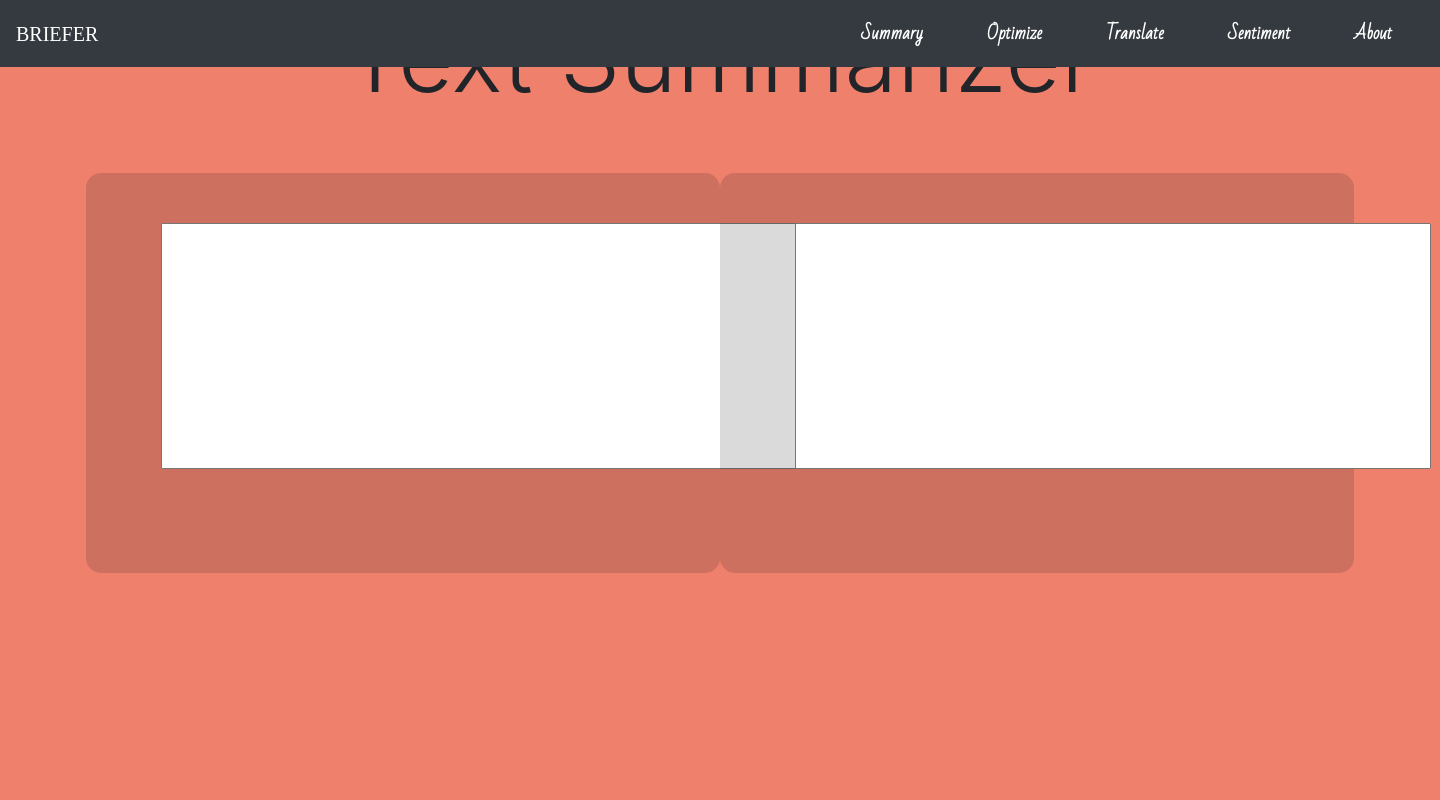
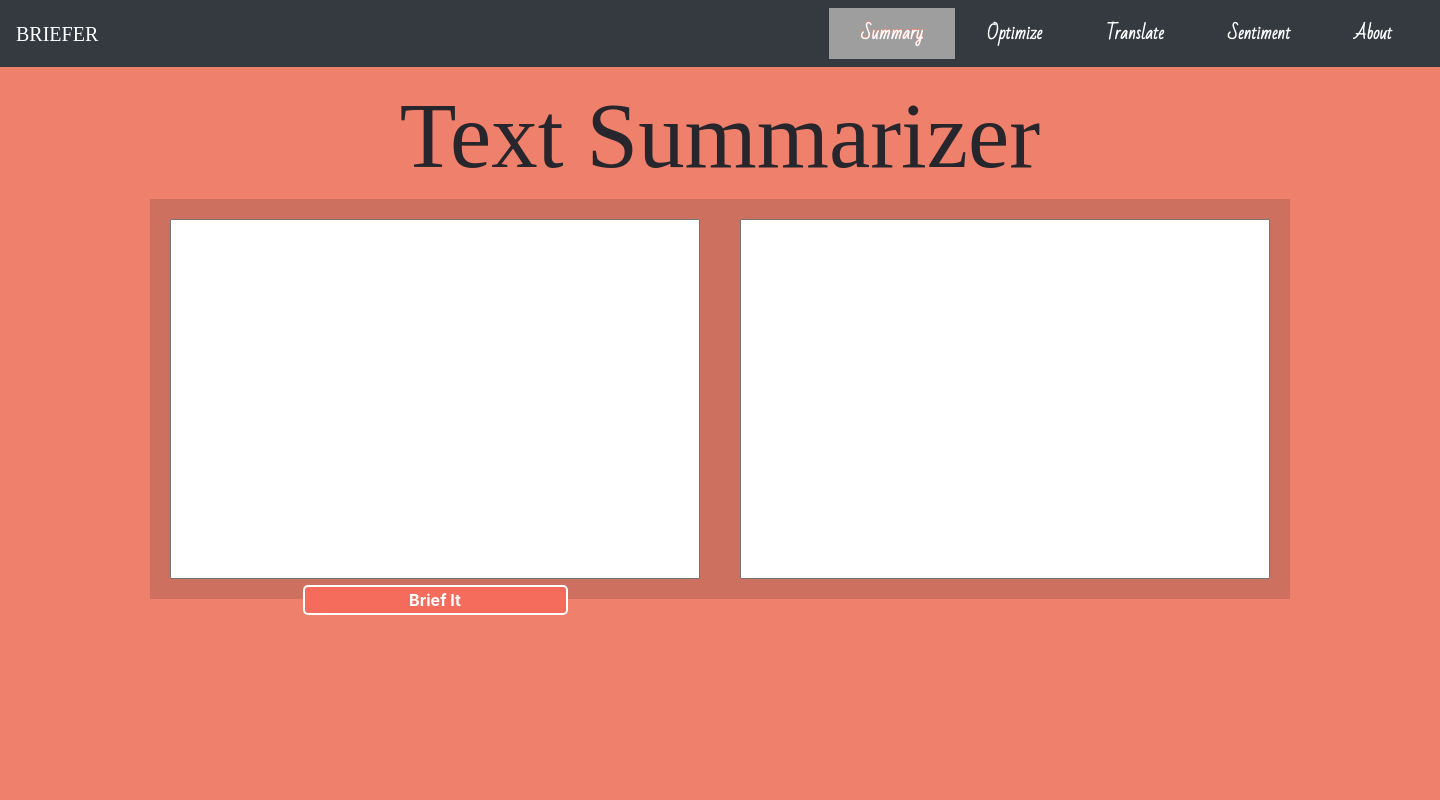
Before and after one commit to Apoorva2599/DjangoMajor, a Django app: page /Summary in a window 1440 px wide; the page is wider, and only the part inside the window is pictured. Run offline with Django 3.2, Linux system fonts and the light colour scheme; some libraries are stand-ins or nearby versions; some web fonts are replaced; grey boxes are pictures that could not be loaded.

Commit message:
Sentiment and UI Complete

```diff
--- a/BrieferMajor/BrieferApp/views.py
+++ b/BrieferMajor/BrieferApp/views.py
@@ -11,12 +11,7 @@ nltk.download('punkt')
 from nltk.sentiment.vader import SentimentIntensityAnalyzer
 import language_tool_python
 import pandas as pd
-from bokeh.io import output_file, show
-from bokeh.palettes import Category20c
-from bokeh.plotting import figure
-from bokeh.transform import cumsum
 from numpy import pi
-from bokeh.embed import components
 from googletrans import Translator, LANGUAGES
 
 # Create your views here.
@@ -35,7 +30,7 @@ def Sentiment(request):
         print(text)
         sid = SentimentIntensityAnalyzer()
 
-        message_text = '''It seems to me we are in the middle of no man's land with respect to the  following:  Opec production speculation, Mid east crisis and renewed  tensions, US elections and what looks like a slowing economy (?), and no real weather anywhere in the world. I think it would be most prudent to play  the markets from a very flat price position and try to day trade more aggressively. I have no intentions of outguessing Mr. Greenspan, the US. electorate, the Opec ministers and their new important roles, The Israeli and Palestinian leaders, and somewhat importantly, Mother Nature.  Given that, and that we cannot afford to lose any more money, and that Var seems to be a problem, let's be as flat as possible. I'm ok with spread risk  (not front to backs, but commodity spreads). The morning meetings are not inspiring, and I don't have a real feel for  everyone's passion with respect to the markets.  As such, I'd like to ask  John N. to run the morning meetings on Mon. and Wed.  Thanks. Jeff'''
+        #message_text = '''It seems to me we are in the middle of no man's land with respect to the  following:  Opec production speculation, Mid east crisis and renewed  tensions, US elections and what looks like a slowing economy (?), and no real weather anywhere in the world. I think it would be most prudent to play  the markets from a very flat price position and try to day trade more aggressively. I have no intentions of outguessing Mr. Greenspan, the US. electorate, the Opec ministers and their new important roles, The Israeli and Palestinian leaders, and somewhat importantly, Mother Nature.  Given that, and that we cannot afford to lose any more money, and that Var seems to be a problem, let's be as flat as possible. I'm ok with spread risk  (not front to backs, but commodity spreads). The morning meetings are not inspiring, and I don't have a real feel for  everyone's passion with respect to the markets.  As such, I'd like to ask  John N. to run the morning meetings on Mon. and Wed.  Thanks. Jeff'''
 
         message = text
 
@@ -47,8 +42,9 @@ def Sentiment(request):
         d={}
         for key in sorted(scores):
             print('{0}: {1}, '.format(key, scores[key]), end='')
-            d.update({key:scores[key]})
-        print(d.keys())
+            val = round(scores[key]*100,2)
+            d.update({key:val})
+        print(d)
 
         d.update({"flag":1,"text":text})
 
--- a/BrieferMajor/Templates/Summary.html
+++ b/BrieferMajor/Templates/Summary.html
@@ -12,23 +12,10 @@
         <link href='https://fonts.googleapis.com/css?family=Cabin Sketch' rel='stylesheet'>
         <link rel="stylesheet" href="{% static 'css/bootstrap.min.css' %}">
         <link rel="stylesheet" href="{% static 'css/home.css' %}">
+        <link rel="stylesheet" href="{% static 'css/summary_translate.css' %}">
         <script src="{% static 'js/jquery-3.5.1.min.js' %}"></script>
         <script src="{% static 'js/bootstrap.min.js' %}"></script>
         <!-- <script src="https://ajax.googleapis.com/ajax/libs/jquery/2.1.4/jquery.min.js"></script> -->
-
-
-
-        <style>
-          textarea{
-            resize:none;
-            margin: 50px 50px 50px 60px;
-          }
-          .col-sm-6{
-            margin-top:50px;
-            border-radius: 15px;
-
-          }
-        </style>
 
     </head>
     <body>
@@ -41,7 +28,7 @@
                 </button>
                 <div class="collapse navbar-collapse" id="collapsibleNavbar">
                   <ul class="navbar-nav ml-auto">
-                    <li class="nav-item">
+                    <li class="nav-item active">
                         <a class="nav-link" href="{% url 'Summary' %}">Summary</a>
                       </li>
                       <li class="nav-item">
@@ -62,67 +49,41 @@
             <!--END NAV-->
         </header>
         <!--VOICE ASSISTANT-->
-        <div id="myModal" class="modal fade">
-            <div class="modal-dialog">
-                <div class="modal-content">
-                    <div class="modal-header">
-                        <h5 class="modal-title">Subscribe our Newsletter</h5>
-                        <button type="button" class="close" data-dismiss="modal" id="closebtn">&times;</button>
-                    </div>
-                    <div class="modal-body" id="modalbody">
-                        <p>Voice Assistant</p>
-                        <div id="result"></div>
-                    </div>
-                </div>
-            </div>
-        </div>
+
         <!--END VOICE-->
 
-        <!--SECTIONS-->
+        <!--MAIN AREA-->
         <div class="container-fluid">
-            <section id="summary">
-                <h1 class="display-1" style="text-align: center;">Text Summarizer</h1>
-                <div class="container-fluid">
+            <div id="summary">
+                <h1 class="dispay-4">Text Summarizer</h1>
+                <div class="container">
 
-                  <div class="row">
-                    <div class="col-sm-6" style="background-color:rgba(21, 21, 27, 0.158);height:400px;width:100px;">
-                      <form >
+                  <div class="row" id="Stextareas">
+
+                      <form class="col-md-6 col-12">
                         {% csrf_token %}
-                        <textarea name="text" id="text" placeholder="Input your text" cols="60" rows="10">
-                        </textarea>
+                        <textarea name="text" id="text" placeholder="Input your text" ></textarea>
+                        <div class="row" id="summaryinputs">
+                          <button type="submit">Brief It</button>
+                        </div>
+                      </form>
 
+                      <form class="col-md-6 col-12">
+                        {% csrf_token %}
+                        <textarea name="" id="" readonly="True"></textarea>
+                      </form>
 
-                      </form>
-                    </div>
-
-                    <div class="col-sm-6" style="background-color:rgba(21, 21, 27, 0.158);height:400px;width:100px;">
-                      </textarea>
-                      <form >
-                        {% csrf_token %}
-                        <textarea name="" id="" cols="60" rows="10">
-                        </textarea>
-                      </form>
-                    </div>
                   </div>
                 </div>
-              </section>
+              </div>
 
 
         </div>
-        <!--END SECTIONS-->
+        <!--END MAIN AREA-->
         <script>
-            $(document).ready(function (){
-                $('li').click(function() {
-                    $('li.active').removeClass("active");
-                    $(this).addClass("active");
-                });
-            });
-
              $('.navbar-collapse a').click(function(){
                 $(".navbar-collapse").collapse('hide');
             });
-
-
         </script>
         <script src="https://kit.fontawesome.com/dba7b28fc9.js" crossorigin="anonymous"></script>
 
--- a/BrieferMajor/static/css/home.css
+++ b/BrieferMajor/static/css/home.css
@@ -55,26 +55,24 @@ li.active {
 }
 /*END NAV*/
 
-/*SECTIONS*/
+/*MAIN AREA*/
 .container-fluid{
   padding: 0px;
 }
-section{
+#home, #summary, #languageTrans, #optimize, #sentiment{
   width: 100%;
   padding: 0 7%;
   display: table;
   margin: auto;
   max-width: none;
   height: 100vh;
-}
-section:nth-child(odd){
   background-color: #ef816c;
 }
 
-/*END SECTIONS*/
+/*END MAIN AREA*/
 
-#home h1{
-  margin-top: 100px;
+h1{
+  margin-top: 80px;
   text-align: center;
   color: #27262c;
   font-family: 'Cabin Sketch';
--- /dev/null
+++ b/BrieferMajor/static/css/summary_translate.css
@@ -0,0 +1,81 @@
+#Stextareas > form{
+    background-color:rgba(21, 21, 27, 0.158);
+    height: 400px;
+    padding: 20px;
+    position: relative;
+    text-align: center;
+}
+
+#Ltextareas > form{
+    background-color:rgba(21, 21, 27, 0.158);
+    height: 400px;
+    padding: 20px;
+    position: relative;
+    text-align: center;
+}
+
+textarea{
+    resize:none;
+    overflow: auto;
+    width: 100%;
+    height: 100%;
+    position: relative;
+}
+
+#langinputs,#summaryinputs{
+    margin: 0;
+}
+#langinputs  input,#langinputs button{
+    width: 100%;
+    position: relative;
+    background-color:rgba(245, 108, 92, 0.993);
+    border: 2px solid white;
+    font-size: small;
+    color: white;
+    font-weight: bold;
+}
+::placeholder{
+    color: white;
+}
+#summaryinputs button{
+    width: 50%;
+    margin: auto;
+    position: relative;
+    background-color:rgba(245, 108, 92, 0.993);
+    border: 2px solid white;
+    border-radius: 5px;
+    font-size: medium;
+    color: white;
+    font-weight: bold;
+}
+@media only screen and  (min-width: 500px) {
+    h1 {
+        font-size: 3.5rem;
+    }
+}
+@media only screen and  (min-width: 625px) {
+    h1 {
+        font-size: 4.5rem;
+    }
+}
+
+ /* Small devices (tablets, 768px and up) */
+@media only screen and  (min-width: 768px) {
+    h1 {
+        font-size: 5.5rem;
+    }
+}
+
+/* Medium devices (desktops, 992px and up) */
+@media only screen and (min-width: 992px) {
+    h1 {
+        font-size: 5.7rem;
+    }
+}
+
+/* Large devices (large desktops, 1200px and up) */
+@media only screen and (min-width: 1200px) {
+    h1 {
+        font-size: 5.8rem;
+    }
+}
```
Also changed, not shown: BrieferMajor/Templates/About.html (+3 -16 lines), BrieferMajor/Templates/LangTranslate.html (+25 -69 lines), BrieferMajor/Templates/Optimize.html (+17 -66 lines), BrieferMajor/Templates/Sentiment.html (+35 -43 lines), BrieferMajor/Templates/home.html (+3 -17 lines), BrieferMajor/static/css/optimize.css (added, +56 -0 lines), BrieferMajor/static/css/sentiment.css (added, +71 -0 lines).
